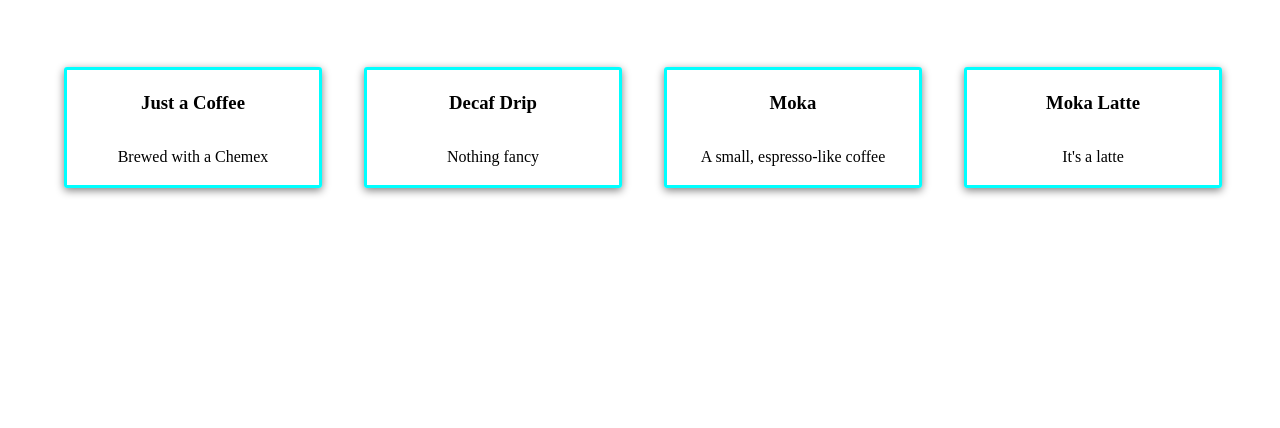
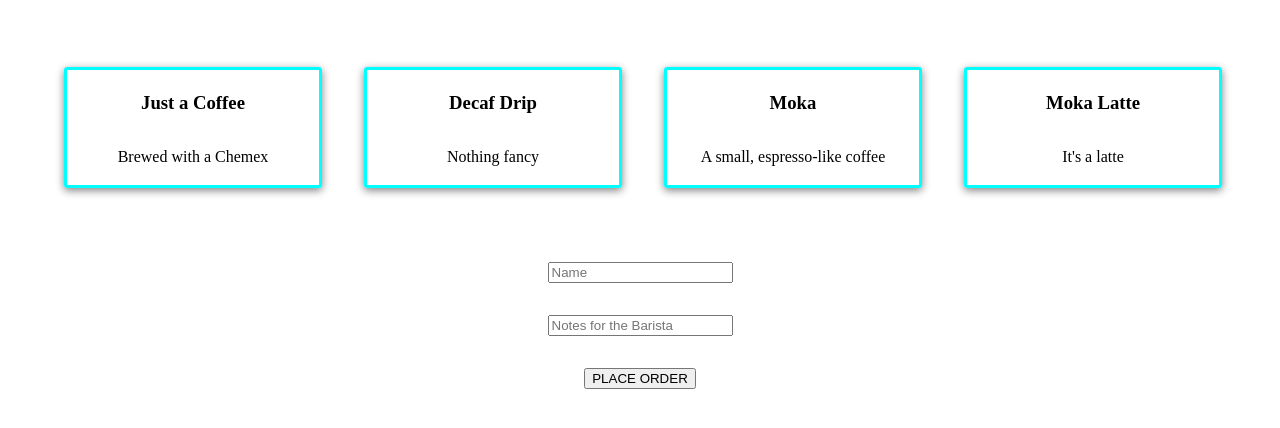
Before and after one commit to targinine/ochcos, a website: page public/menu.html in a window 1280 px wide. Shown: the part 58-486 px from the top of the page. Drawn offline with Linux system fonts and the light colour scheme.

Commit message:
got the form in place

```diff
--- a/public/index.css
+++ b/public/index.css
@@ -55,3 +55,16 @@ body {
     align-items: center;
     justify-items: center;
 }
+
+.form-div {
+    display: flex;
+    flex-direction: column;
+    justify-content: center;
+    align-items: center;
+
+    margin-top: 5rem;
+}
+
+.form-div input {
+    margin-bottom: 2rem;
+}
--- a/public/menu.html
+++ b/public/menu.html
@@ -19,7 +19,8 @@
         <h2>Please Select a Drink</h2>
     </header>
 
-    <main class="basic-grid">
+    <main>
+        <div class="basic-grid">
             <div class="card" >
                 <h3>Just a Coffee</h3>
                 <p>Brewed with a Chemex</p>
@@ -53,6 +54,12 @@
                     </div>
                 </div>
             </div>
+        </div>
+        <div class="form-div">
+            <input type="text" placeholder="Name">
+            <input type="text" placeholder="Notes for the Barista">
+            <button type="button">PLACE ORDER</button>
+        </div>
     </main>
 
 </body>
```
Lines whose indentation alone changed are shown as unchanged.
